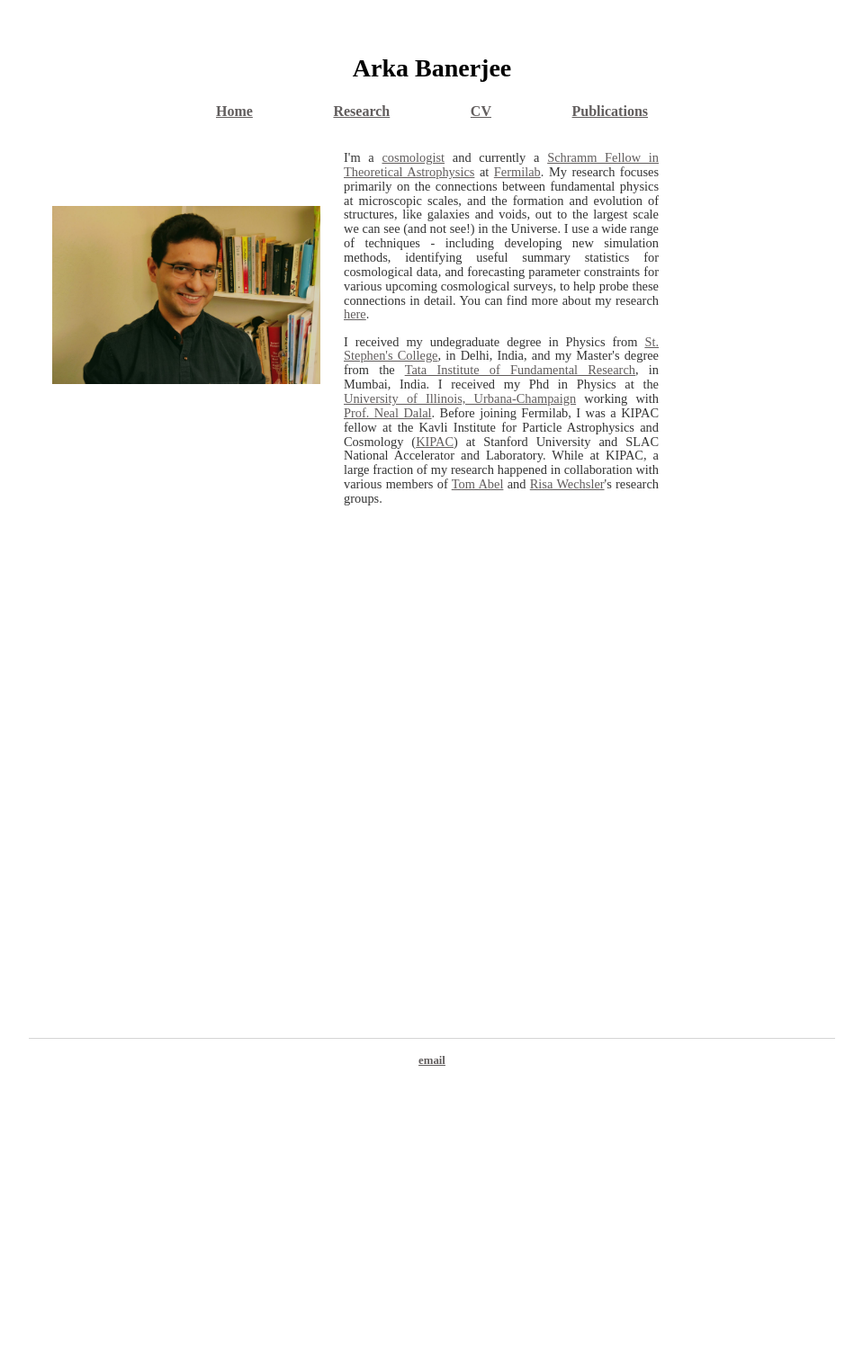
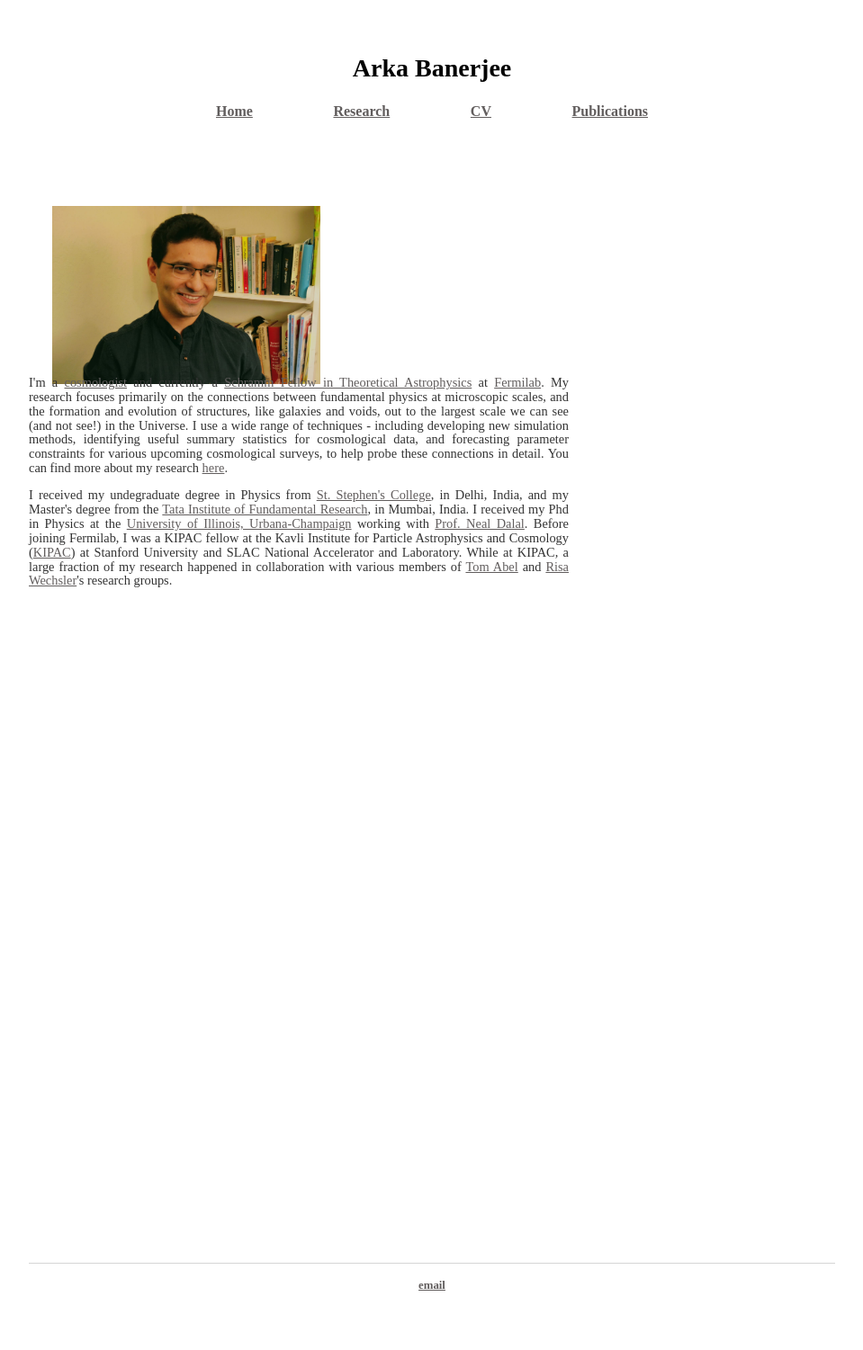
Before and after one commit to arkabanerjee/arkabanerjee.github.io, a Jekyll site: the page built from index.html, in a window 1280 px wide. Shown: the whole page at 90% size, without its empty margins (160-1119 px from the left). Built offline with Jekyll 4.4.1, drawn with Linux system fonts in a browser that asks for light colours; before the commit the page ends 1251 px from its top, so only the background shows below that.

```diff
--- a/index.html
+++ b/index.html
@@ -12,7 +12,7 @@
 			<p>&nbsp;</p>
 			<img src="arka.jpg" class="center">
 		</div>
-		<div style="width: 350px;  height: 1000px;">
+		<div style="width: 600px;  height: 1000px;">
 			<p align=”justify”>
 				I'm a <a href = "https://en.wikipedia.org/wiki/Physical_cosmology">cosmologist</a> and currently a <a href="https://www.fnal.gov/pub/forphysicists/fellowships/david_schramm/theoretical/index.html">Schramm Fellow in Theoretical Astrophysics</a> at <a href = https://www.fnal.gov/>Fermilab</a>. My research focuses primarily on the connections between fundamental physics at microscopic scales, and the formation and evolution of structures, like galaxies and voids, out to the largest scale we can see (and not see!) in the Universe. I use a wide range of techniques - including developing new simulation methods, identifying useful summary statistics for cosmological data, and forecasting parameter constraints for various upcoming cosmological surveys, to help probe these connections in detail. You can find more about my research <a href="/research">here</a>.</p>
 				<p align=”justify”>I received my undegraduate degree in Physics from <a href="https://www.ststephens.edu/">St. Stephen's College</a>, in Delhi, India, and my Master's degree from the <a href="https://www.tifr.res.in/">Tata Institute of Fundamental Research</a>, in Mumbai, India. I received my Phd in Physics at the <a href="https://physics.illinois.edu/">University of Illinois, Urbana-Champaign</a> working with <a href="http://www.perimeterinstitute.ca/people/neal-dalal">Prof. Neal Dalal</a>. Before joining Fermilab, I was a KIPAC fellow at the Kavli Institute for Particle Astrophysics and Cosmology (<a href="https://kipac.stanford.edu/">KIPAC</a>) at Stanford University and SLAC National Accelerator and Laboratory. While at KIPAC, a large fraction of my research happened in collaboration with various members of <a href="https://tomabel.org/Home/Welcome.html">Tom Abel</a> and <a href="https://www.risawechsler.com/">Risa Wechsler</a>'s research groups.
```
